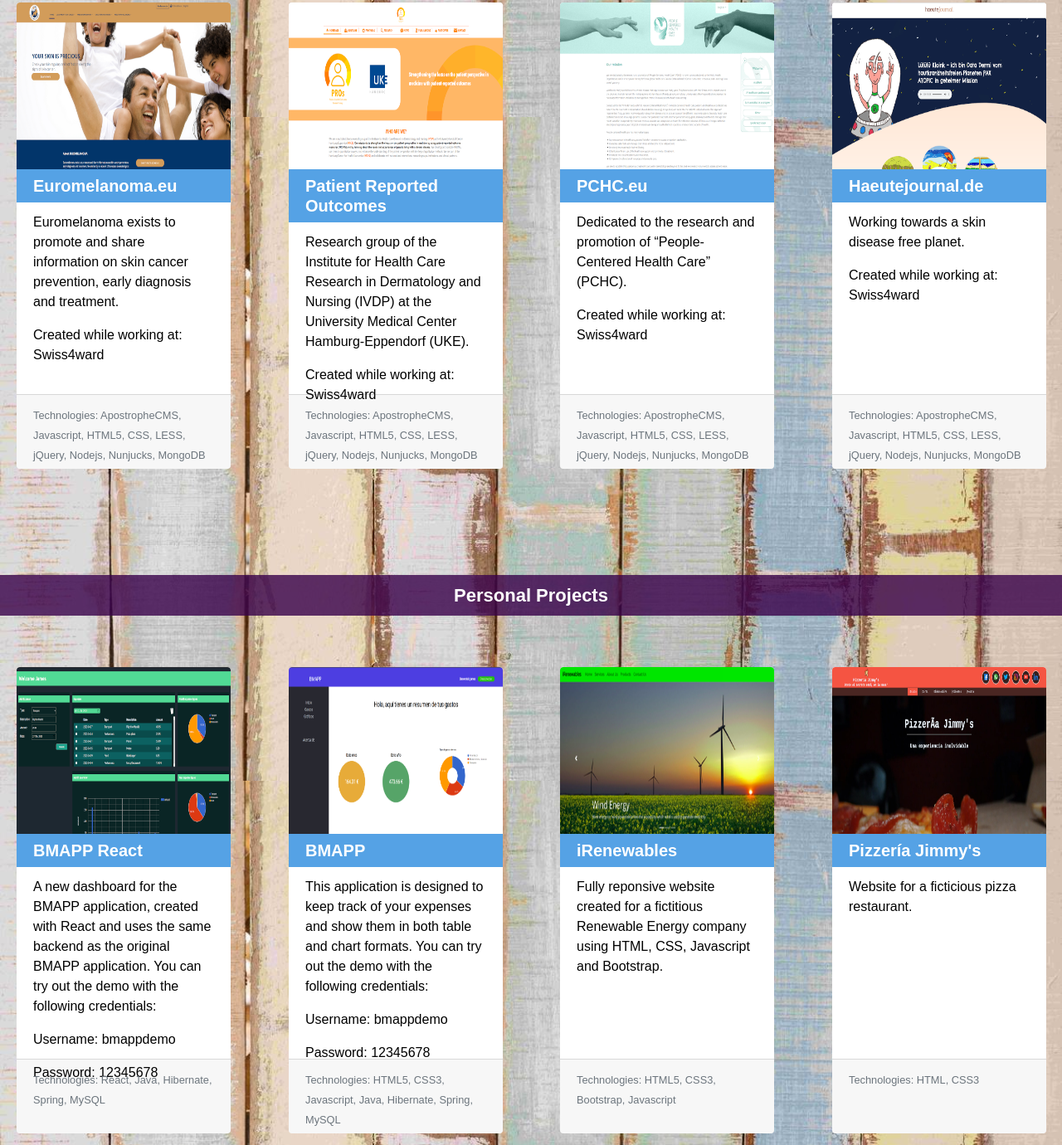
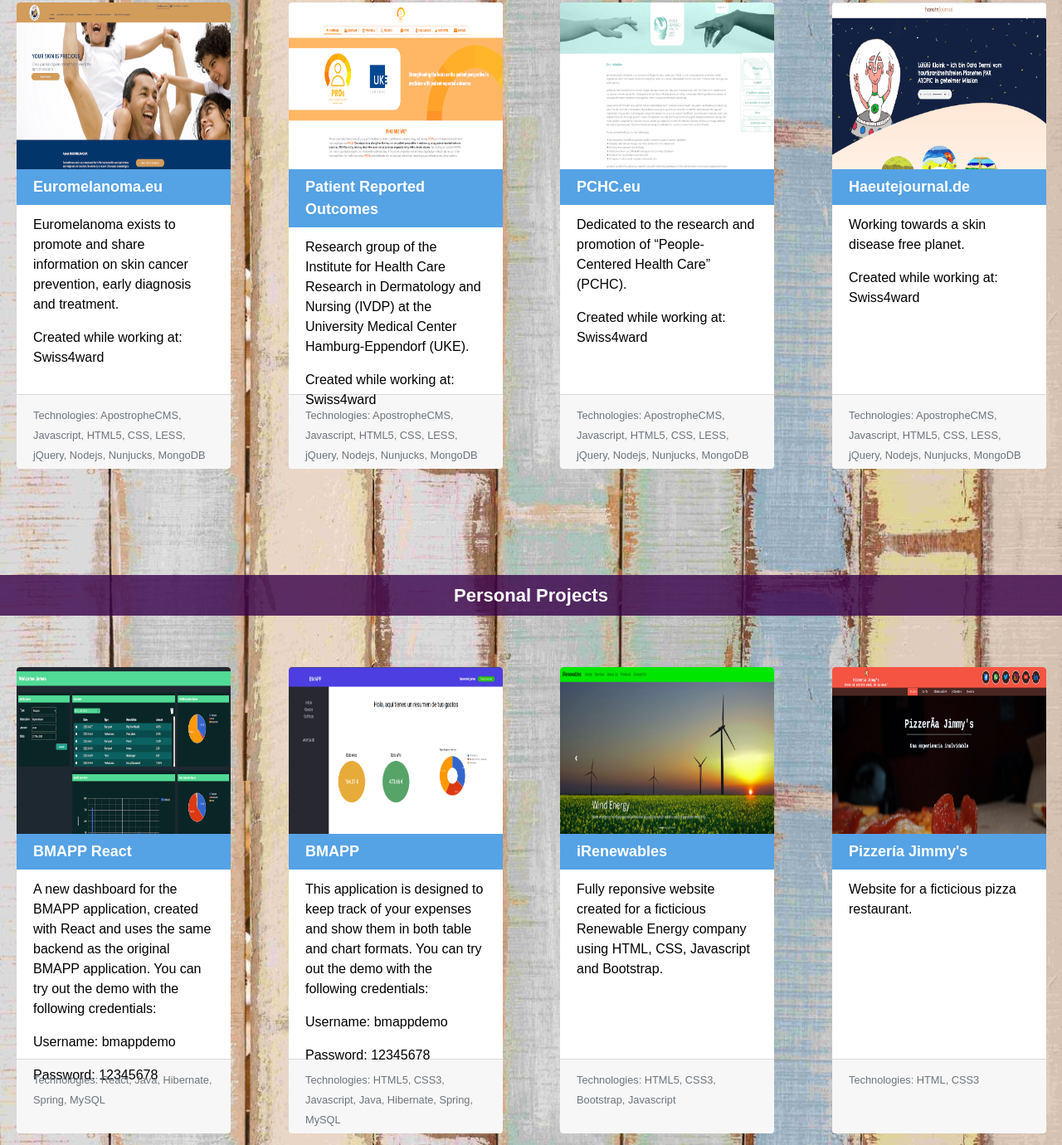
Before and after one commit to jnomada/portfolio, a plain HTML site: page index.html in a window 1280 px wide. Shown: the part 1355-2735 px from the top of the page at 83% size. Drawn offline with nearby package versions, Linux system fonts and the light colour scheme; files whose address does not match are found by name; a web font is replaced by a local one.

Commit message:
seo improvements

```diff
--- a/css/style.css
+++ b/css/style.css
@@ -141,7 +141,7 @@ hr {
 	font-weight: bold;
 	padding-left: 1.25rem;
 	padding-right: 1.25rem;
-
+	font-size: 18px;
 }
 
 .card:hover {
--- a/index.html
+++ b/index.html
@@ -1,8 +1,8 @@
 <!DOCTYPE html>
-<html>
+<html lang="en">
 	<head>
-		<title>James Sealey</title>
-		<meta charset="utf-8">
+		<title>James Sealey - Web and Mobile Developer</title>
+		<meta charset="utf-8" name="description" content="Fullstack Developer and System Administrator." >
 		<meta name="viewport" content="width=device-width, initial-scale=1">
 		<link href="https://fonts.googleapis.com/css?family=Lora|Muli" rel="stylesheet">
 		<link rel="stylesheet" href="https://stackpath.bootstrapcdn.com/bootstrap/4.2.1/css/bootstrap.min.css" integrity="sha384-GJzZqFGwb1QTTN6wy59ffF1BuGJpLSa9DkKMp0DgiMDm4iYMj70gZWKYbI706tWS" crossorigin="anonymous">
@@ -102,7 +102,7 @@
 						<div class="card" data-aos="flip-right">
 							<a href="https://www.euromelanoma.eu" alt='Euromelanoma.eu' target="blank"><img class="card-img-top" src="images/euromelanoma.png" alt="Euromelanoma.eu">
 							<div class="card-body">
-								<h5 class="card-title">Euromelanoma.eu</h5>
+								<p class="card-title">Euromelanoma.eu</p>
 								<p class="card-text">Euromelanoma exists to promote and share information on skin cancer prevention, early diagnosis and treatment.</p>
 								<p>Created while working at: Swiss4ward</p>
 							</div></a>
@@ -115,7 +115,7 @@
 						<div class="card" data-aos="flip-right">
 							<a href="https://patient-reported-outcomes.com/" alt='patient-reported-outcomes.com' target="blank"><img class="card-img-top" src="images/pros.png" alt="patient-reported-outcomes.com">
 							<div class="card-body">
-								<h5 class="card-title">Patient Reported Outcomes</h5>
+								<p class="card-title">Patient Reported Outcomes</p>
 								<p class="card-text">Research group of the Institute for Health Care Research in Dermatology and Nursing (IVDP) at the University Medical Center Hamburg-Eppendorf (UKE).</p>
 								<p>Created while working at: Swiss4ward</p>
 							</div></a>
@@ -128,7 +128,7 @@
 						<div class="card" data-aos="flip-right">
 							<a href="https://www.pchc.eu/" alt='pchc.eu' target="blank"><img class="card-img-top" src="images/pchc.png" alt="pchc.eu">
 							<div class="card-body">
-								<h5 class="card-title">PCHC.eu</h5>
+								<p class="card-title">PCHC.eu</p>
 								<p class="card-text">Dedicated to the research and promotion of “People-Centered Health Care” (PCHC).</p>
 								<p>Created while working at: Swiss4ward</p>
 							</div></a>
@@ -141,7 +141,7 @@
 						<div class="card" data-aos="flip-right">
 							<a href="https://www.haeutejournal.de/" alt='haeutejournal.de' target="blank"><img class="card-img-top" src="images/haeutejournal.png" alt="haeutejournal.de">
 							<div class="card-body">
-								<h5 class="card-title">Haeutejournal.de</h5>
+								<p class="card-title">Haeutejournal.de</p>
 								<p class="card-text">Working towards a skin disease free planet.</p>
 								<p>Created while working at: Swiss4ward</p>
 							</div></a>
@@ -162,7 +162,7 @@
 						<div class="card" data-aos="flip-right">
 							<a href="https://bmapp-react.jsealey.com/" alt='BMAPP React' target="blank"><img class="card-img-top" src="images/bmapp_react.png" alt="BMAPP React">
 							<div class="card-body">
-								<h5 class="card-title">BMAPP React</h5>
+								<p class="card-title">BMAPP React</p>
 								<p class="card-text">A new dashboard for the BMAPP application, created with React and uses the same backend as the original BMAPP application. You can try out the demo with the following credentials:</p>
 								<p>Username: bmappdemo</p>
 								<p>Password: 12345678</p>
@@ -176,7 +176,7 @@
 						<div class="card" data-aos="flip-right">
 							<a href="https://bmapp.jsealey.com/" alt='bmapp' target="blank"><img class="card-img-top" src="images/home.png" alt="bmapp">
 							<div class="card-body">
-								<h5 class="card-title">BMAPP</h5>
+								<p class="card-title">BMAPP</p>
 								<p class="card-text">This application is designed to keep track of your expenses and show them in both table and chart formats. You can try out the demo with the following credentials:</p>
 								<p>Username: bmappdemo</p>
 								<p>Password: 12345678</p>
@@ -190,8 +190,8 @@
 						<div class="card" data-aos="flip-right">
 							<a href="https://irenewables.jsealey.com/" alt='iRenewables' target="blank"><img class="card-img-top" src="images/irenewables.png" alt="iRenewables">
 							<div class="card-body">
-								<h5 class="card-title">iRenewables</h5>
-								<p class="card-text">Fully reponsive website created for a fictitious Renewable Energy company using HTML, CSS, Javascript and Bootstrap.</p>
+								<p class="card-title">iRenewables</p>
+								<p class="card-text">Fully reponsive website created for a ficticious Renewable Energy company using HTML, CSS, Javascript and Bootstrap.</p>
 							</div></a>
 							<div class="card-footer">
 								<small class="text-muted">Technologies: HTML5, CSS3, Bootstrap, Javascript</small>
@@ -203,7 +203,7 @@
 							<a href="https://pjimmys.jsealey.com/" alt='pjimmys' target="blank">
 							<img class="card-img-top" src="images/pjimmys.png" alt="pjimmys">
 							<div class="card-body">
-								<h5 class="card-title">Pizzería Jimmy's</h5>
+								<p class="card-title">Pizzería Jimmy's</p>
 								<p class="card-text">Website for a ficticious pizza restaurant.</p>
 							</div></a>
 							<div class="card-footer">
```
